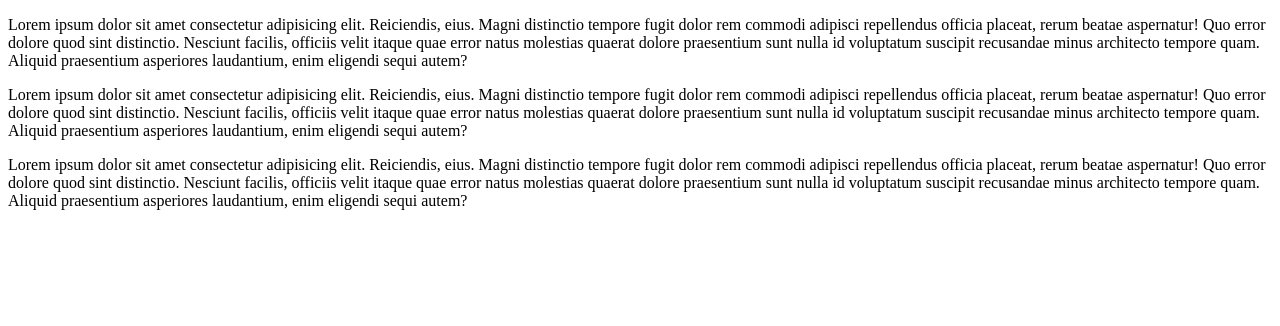
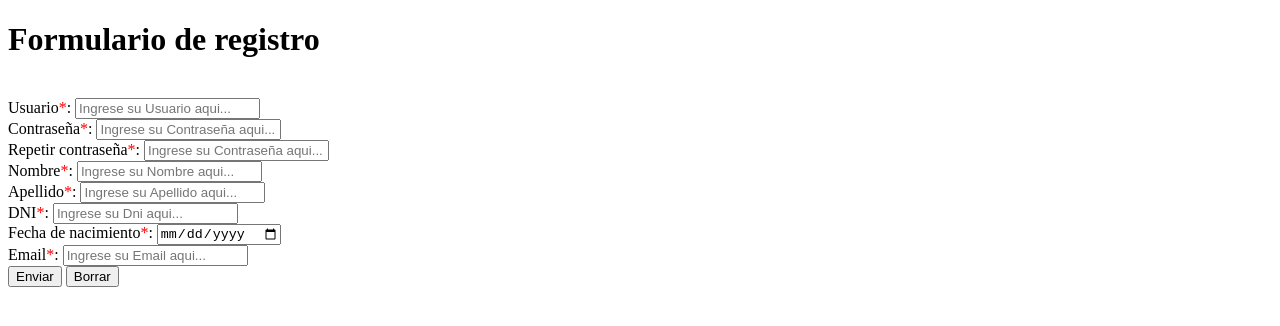
Before and after one commit to RamiroJ13/TrabajoUdiTercero, a plain HTML site: page index.html in a window 1280 px wide. Drawn offline with Linux system fonts and the light colour scheme.

Commit message:
cargar registro html

```diff
--- a/index.html
+++ b/index.html
@@ -4,42 +4,56 @@
 <head>
     <meta charset="UTF-8">
     <meta name="viewport" content="width=device-width, initial-scale=1.0">
-    <title>Document</title>
     <title>Primer Repositorio</title>
 </head>
 
 <body>
-    <header>
-        <p>
-            Lorem ipsum dolor sit amet consectetur adipisicing elit. Reiciendis, eius. Magni distinctio tempore fugit
-            dolor rem commodi adipisci repellendus officia placeat, rerum beatae aspernatur! Quo error dolore quod sint
-            distinctio.
-            Nesciunt facilis, officiis velit itaque quae error natus molestias quaerat dolore praesentium sunt nulla id
-            voluptatum suscipit recusandae minus architecto tempore quam. Aliquid praesentium asperiores laudantium,
-            enim eligendi sequi autem?
-        </p>
+    <main>
+		<h1>Formulario de registro</h1><br>
+		<div>
 
-    </header>
-    <section>
-        <p>
-            Lorem ipsum dolor sit amet consectetur adipisicing elit. Reiciendis, eius. Magni distinctio tempore fugit
-            dolor rem commodi adipisci repellendus officia placeat, rerum beatae aspernatur! Quo error dolore quod sint
-            distinctio.
-            Nesciunt facilis, officiis velit itaque quae error natus molestias quaerat dolore praesentium sunt nulla id
-            voluptatum suscipit recusandae minus architecto tempore quam. Aliquid praesentium asperiores laudantium,
-            enim eligendi sequi autem?
-        </p>
-    </section>
-    <footer>
-        <p>
-            Lorem ipsum dolor sit amet consectetur adipisicing elit. Reiciendis, eius. Magni distinctio tempore fugit
-            dolor rem commodi adipisci repellendus officia placeat, rerum beatae aspernatur! Quo error dolore quod sint
-            distinctio.
-            Nesciunt facilis, officiis velit itaque quae error natus molestias quaerat dolore praesentium sunt nulla id
-            voluptatum suscipit recusandae minus architecto tempore quam. Aliquid praesentium asperiores laudantium,
-            enim eligendi sequi autem?
-        </p>
-    </footer>
+			<form>
+				<div>
+					<label for="usuario">Usuario<span style="color: red;">*</span>:</label>
+					<input type="text" id="usuario" name="usuario" placeholder="Ingrese su Usuario aqui..." required>
+				</div>
+				<div>
+					<label for="contraseña">Contraseña<span style="color: red;">*</span>:</label>
+					<input type="password" id="contraseña" name="contraseña" placeholder="Ingrese su Contraseña aqui..."
+						required>
+				</div>
+				<div>
+					<label for="confirmar_contraseña">Repetir contraseña<span style="color: red;">*</span>:</label>
+					<input type="password" id="confirmar_contraseña" name="confirmar_contraseña"
+						placeholder="Ingrese su Contraseña aqui..." required>
+				</div>
+				<div>
+					<label for="nombre">Nombre<span style="color: red;">*</span>:</label>
+					<input type="text" id="nombre" name="nombre" placeholder="Ingrese su Nombre aqui..." required>
+				</div>
+				<div>
+					<label for="apellido">Apellido<span style="color: red;">*</span>:</label>
+					<input type="text" id="apellido" name="apellido" placeholder="Ingrese su Apellido aqui..." required>
+				</div>
+				<div>
+					<label for="dni">DNI<span style="color: red;">*</span>:</label>
+					<input type="text" id="dni" name="dni" placeholder="Ingrese su Dni aqui..." required>
+				</div>
+				<div>
+					<label for="fecha_nacimiento">Fecha de nacimiento<span style="color: red;">*</span>:</label>
+					<input type="date" id="fecha_nacimiento" name="fecha_nacimiento" required>
+				</div>
+				<div>
+					<label for="email">Email<span style="color: red;">*</span>:</label>
+					<input type="email" id="email" name="email" placeholder="Ingrese su Email aqui..." required>
+				</div>
+				<div>
+					<input type="submit" id="botonEnviar" class="BotonEnviar" value="Enviar">
+					<input type="reset" class="BotonBorrar" value="Borrar">
+				</div>
+			</form>
+		</div>
+	</main>
 </body>
 
 </html>
```
